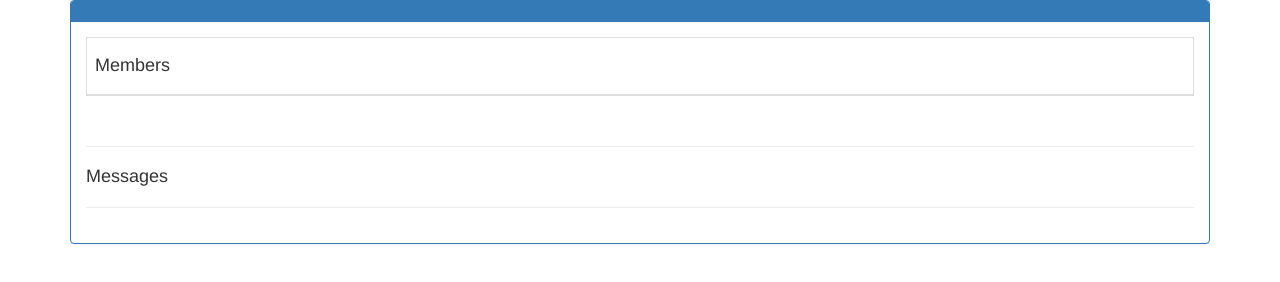
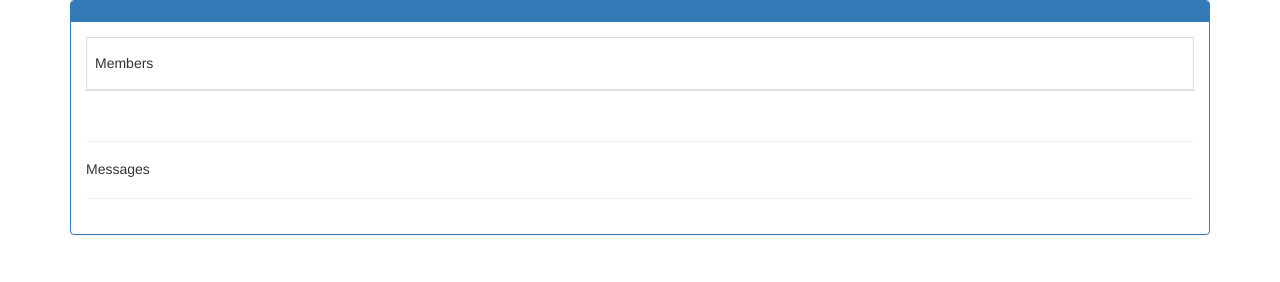
Before and after one commit to drkchiloll/html-msg-generation, a website: page index.html in a window 1280 px wide. Drawn offline with nearby package versions, Linux system fonts and the light colour scheme.

Commit message:
resize headings of Members and Messages

```diff
--- a/index.html
+++ b/index.html
@@ -12,14 +12,14 @@
         <div class='panel-body'>
           <table class='table table-striped table-bordered' style='margin-bottom:0'>
             <thead>
-              <th><h4>Members</h4></th>
+              <th><h5>Members</h5></th>
             </thead>
             <tbody id='tblbody'></tbody>
           </table>
         </div>
         <div class='panel-body'>
           <hr/>
-          <h4>Messages</h4>
+          <h5>Messages</h5>
           <hr/>
           <div id='msgbody'></div>
         </div>
```
